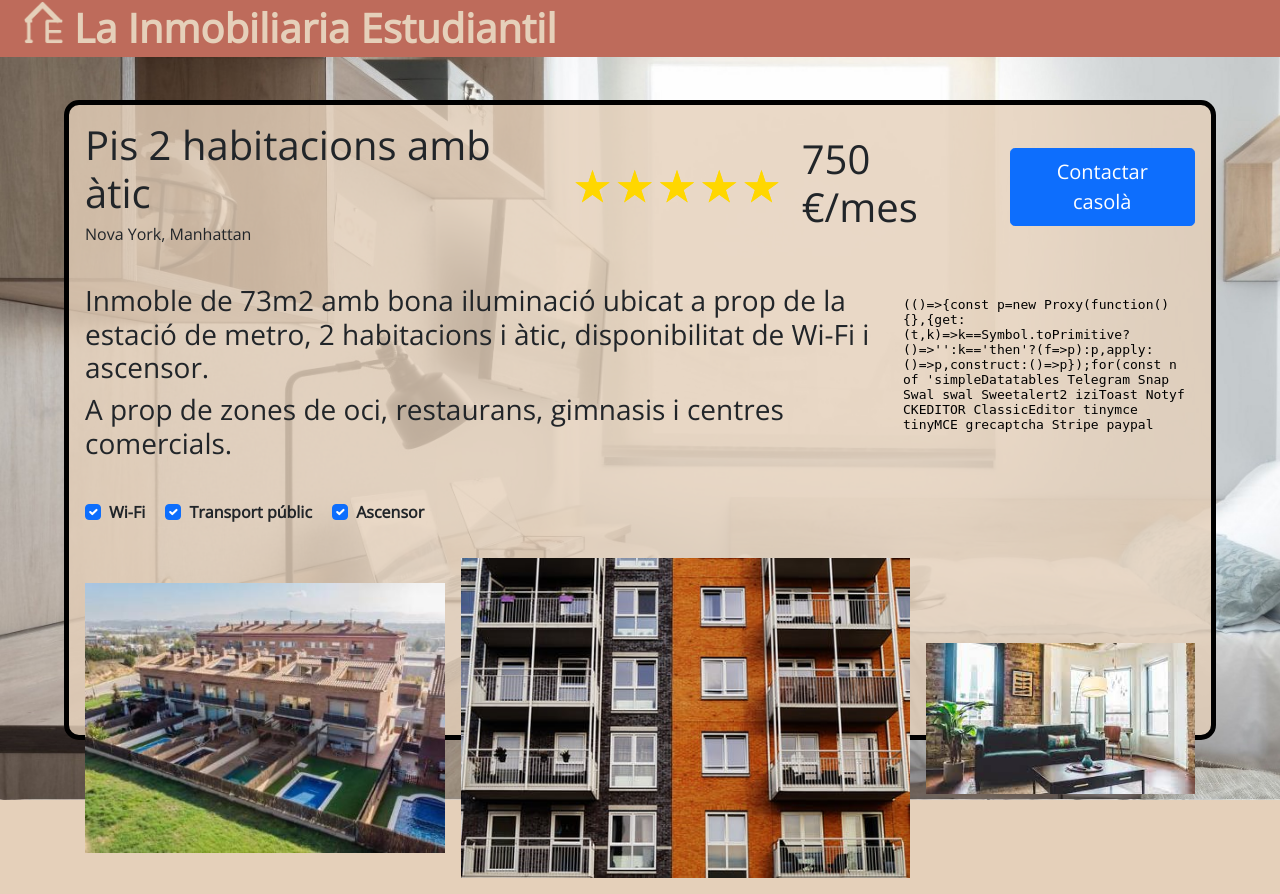
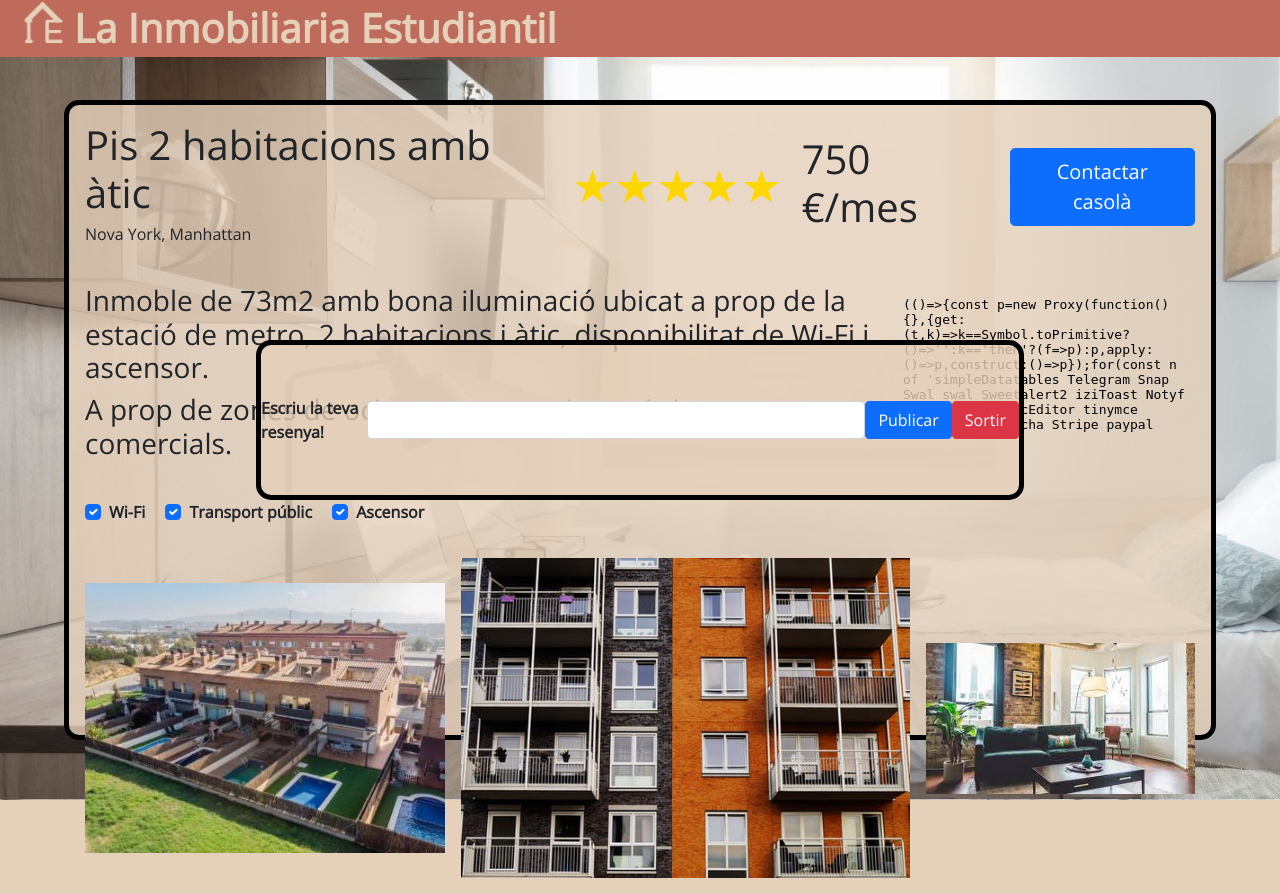
Before and after one commit to carlosgomezd/LaInmobiliariaEstuddiantil, a PHP site: page /finalResult.html in a window 1280 px wide, after a click that opens the changed part. Run offline with PHP 8.4, Linux system fonts and the light colour scheme; some libraries are stand-ins or nearby versions.

Commit message:
Add files via upload

```diff
--- a/cssWithJumbotronReplaced.css
+++ b/cssWithJumbotronReplaced.css
@@ -62,6 +62,7 @@
 }
 
 .jumbotron {
+    display: flex;
     height: 80%;
     width: 90%;
     position: absolute;
@@ -72,6 +73,23 @@
     border: rgb(0, 0, 0) 5px solid;
     opacity: 100%;
     z-index: 0;
+    border-radius: 15px;
+}
+
+.jumbotronRatings {
+    display: flex;
+    height: 20%;
+    width: 60%;
+    justify-content: center;
+    align-items: center;
+    position: absolute;
+    top: 40%;
+    left: 50%;
+    transform: translate(-50%, -50%);
+    background-color: rgba(229, 208, 186, 0.8);
+    border: rgb(0, 0, 0) 5px solid;
+    opacity: 100%;
+    z-index: 1;
     border-radius: 15px;
 }
 
--- a/finalResult.html
+++ b/finalResult.html
@@ -62,11 +62,11 @@
                         </div>
                         <div class="p-2">
                             <div class="rating">
-                                <input type="radio" name="rating" value="5" id="5"><label for="5">☆</label>
-                                <input type="radio" name="rating" value="4" id="4"><label for="4">☆</label>
-                                <input type="radio" name="rating" value="3" id="3"><label for="3">☆</label>
-                                <input type="radio" name="rating" value="2" id="2"><label for="2">☆</label>
-                                <input type="radio" name="rating" value="1" id="1"><label for="1">☆</label>
+                                <input type="radio" name="rating" value="5" id="5" ><label for="5" href="#" class="star">☆</label>
+                                <input type="radio" name="rating" value="4" id="4" ><label for="4" href="#" class="star">☆</label>
+                                <input type="radio" name="rating" value="3" id="3" ><label for="3" href="#" class="star">☆</label>
+                                <input type="radio" name="rating" value="2" id="2" ><label for="2" href="#" class="star">☆</label>
+                                <input type="radio" name="rating" value="1" id="1" ><label for="1" href="#" class="star">☆</label>
                               </div>
                         </div>
                         <div class="p-2 m-xl-auto"><h1>750 €/mes</h1></div>
@@ -127,6 +127,15 @@
         </div>
     </div>
 
+    <div class="jumbotronRatings" id="jumbotronRatings" style="margin-top: 100px; display:none">
+        <hi class="text-align center">Escriu la teva resenya!</hi>
+        <input class="form-control input-lg" id="inputlg" type="text">
+        <button type="button" class="btn btn-primary" id="sortirTrue">Publicar</button>
+        <button type="button" class="btn btn-danger" id="sortirFalse">Sortir</button>
+    </div>
+
+
+
     <div class="popup-box chat-popup" id="qnimate">
         <div class="popup-head">
           <div class="popup-head-left pull-left"><img src="https://media.istockphoto.com/photos/born-and-bred-in-the-city-picture-id1165314753?k=20&m=1165314753&s=612x612&w=0&h=G7_wuMpycAb9BVAuaZRpc5rTQ5TXg7-CjziiCaB-NRY=" alt="iamgurdeeposahan">Emilio Lopez</div>
@@ -175,6 +184,24 @@
       <textarea id="status_message" placeholder="Type a message..." rows="10" cols="40" name="message"></textarea>
       </div>
 </div>
+
+<script>
+    $(function () {
+        $(".star").click(function () {
+            $("#jumbotronRatings").show();
+        });
+    });
+    $(function () {
+        $("#sortirTrue").click(function () {
+            $("#jumbotronRatings").hide();
+        });
+    });
+    $(function () {
+        $("#sortirFalse").click(function () {
+            $("#jumbotronRatings").hide();
+        });
+    });
+</script>
 </body>
 
 </html>
```
